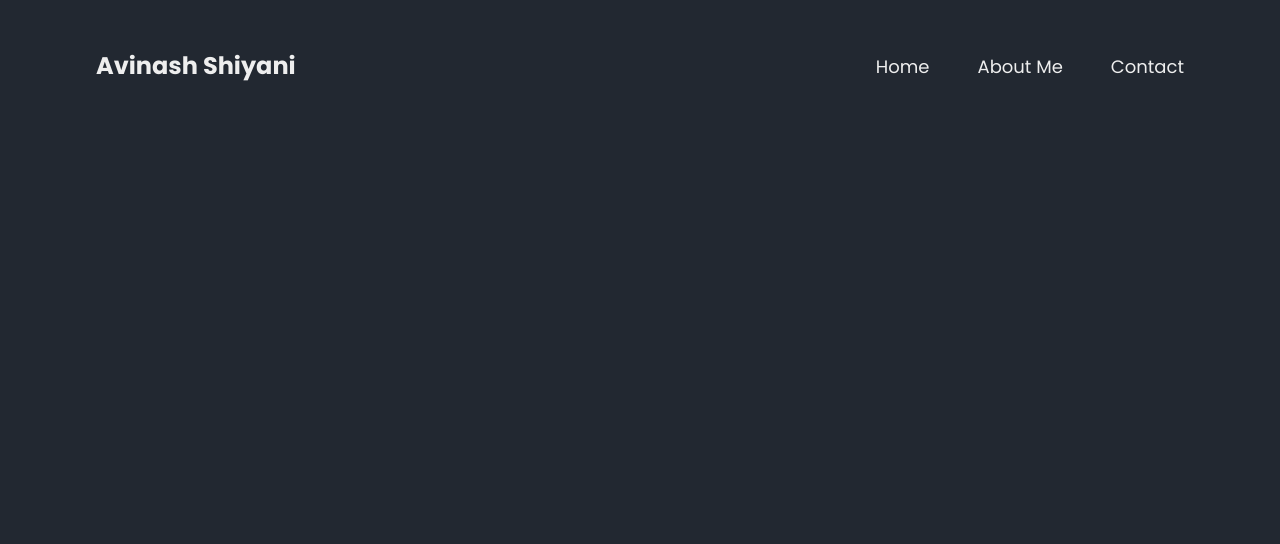
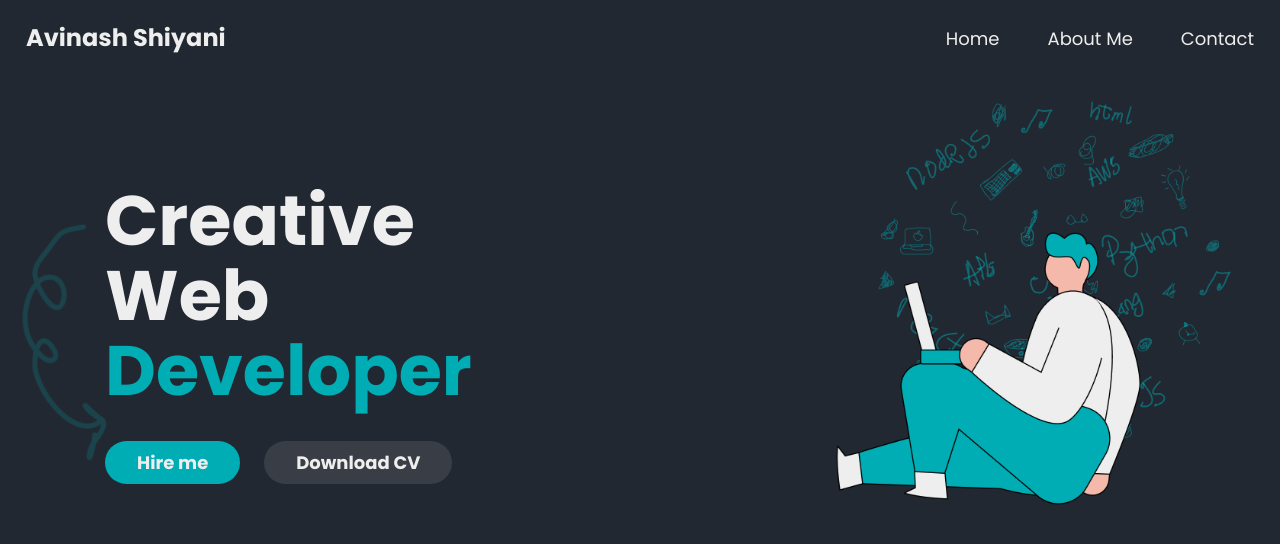
Before and after one commit to Avinashshiyani/Portfolio, a React (Vite) app: page / in a window 1280 px wide. Shown: the top 544 px of the page. Built offline with nearby package versions, Linux system fonts and the light colour scheme.

Commit message:
Main Page added

```diff
--- a/package.json
+++ b/package.json
@@ -11,7 +11,8 @@
   },
   "dependencies": {
     "react": "^18.3.1",
-    "react-dom": "^18.3.1"
+    "react-dom": "^18.3.1",
+    "tailwind-merge": "^2.4.0"
   },
   "devDependencies": {
     "@types/react": "^18.3.3",
--- a/src/App.jsx
+++ b/src/App.jsx
@@ -1,10 +1,12 @@
 import React from 'react'
 import Navbar from './Components/Navbar'
+import Body from './Components/Body'
 
 const App = () => {
   return (
-    <div className='px-[96px]'>
+    <div className=' grid container mx-auto px-[26px]'>
       <Navbar />
+      <Body />
     </div>
   )
 }
--- /dev/null
+++ b/src/Components/Body.jsx
@@ -0,0 +1,44 @@
+import React from 'react';
+import DribbleDownArrow from '../assets/downdribble.png';
+import Avatar from '../assets/mainAvatar.png';
+import { twMerge } from 'tailwind-merge';
+const Body = () => {
+    return (
+        <div className='flex justify-between '>
+            <div className='grid  items-center w-full'>
+                <div className='flex'>
+                    <div >
+                        <img src={DribbleDownArrow} className='-rotate-[9deg] mt-[60px]' />
+                    </div>
+                    <div className='grid'>
+                        <div className=' grid -space-y-[30px] font-bold text-[70px]'>
+                            <span className='text-white'>Creative </span>
+                            <span className='text-white'>Web </span>
+                            <span className='text-secondary'>Developer</span>
+                        </div>
+                        <div className='flex space-x-[24px] pt-[18px]'>
+                            <Button>Hire me</Button>
+                            <Button type="secondary">Download CV</Button>
+                        </div>
+                    </div>
+                </div>
+            </div>
+
+            <div className='flex items-center justify-end  w-full'>
+                <img src={Avatar} className='h-[500px]' />
+            </div>
+        </div>
+    )
+}
+
+export default Body;
+
+const Button = ({ children = "Button", type = "primary" }) => {
+    return (
+        <button className={twMerge("text-[18px] font-bold text-white py-[8px] px-[32px] bg-secondary rounded-[24px]", type == "secondary" && "bg-[#393E46]")}>
+            <span className=''>
+                {children}
+            </span>
+        </button>
+    )
+}
--- a/src/Components/Navbar.jsx
+++ b/src/Components/Navbar.jsx
@@ -2,7 +2,7 @@ import React from 'react'
 
 const Navbar = () => {
     return (
-        <div className='flex justify-between py-[48px]'>
+        <div className='flex justify-between py-[20px]'>
             <div className='flex items-center text-white font-bold text-[24px] text-nowrap'>
                 Avinash Shiyani
             </div>
```
Also changed, not shown: src/assets/mainAvatar.png (added), 1 other file (tests, documents, lock files or other folders).
